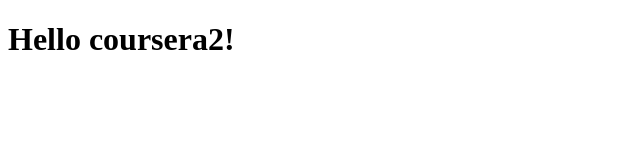
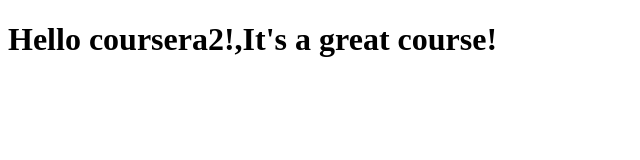
Before and after one commit to Pushpita15/coursera_test, a plain HTML site: page site/index.html in a window 1280 px wide. Shown: the whole page, without its empty margins (0-640 px from the left). Drawn offline with Linux system fonts and the light colour scheme.

Commit message:
Small changes to our page content

```diff
--- a/site/index.html
+++ b/site/index.html
@@ -6,6 +6,6 @@
 	<title>Hello coursera!</title>
 </head>
 <body>
-<h1>Hello coursera2!</h1>
+<h1>Hello coursera2!,It's  a great course!</h1>
 </body>
 </html>
```
